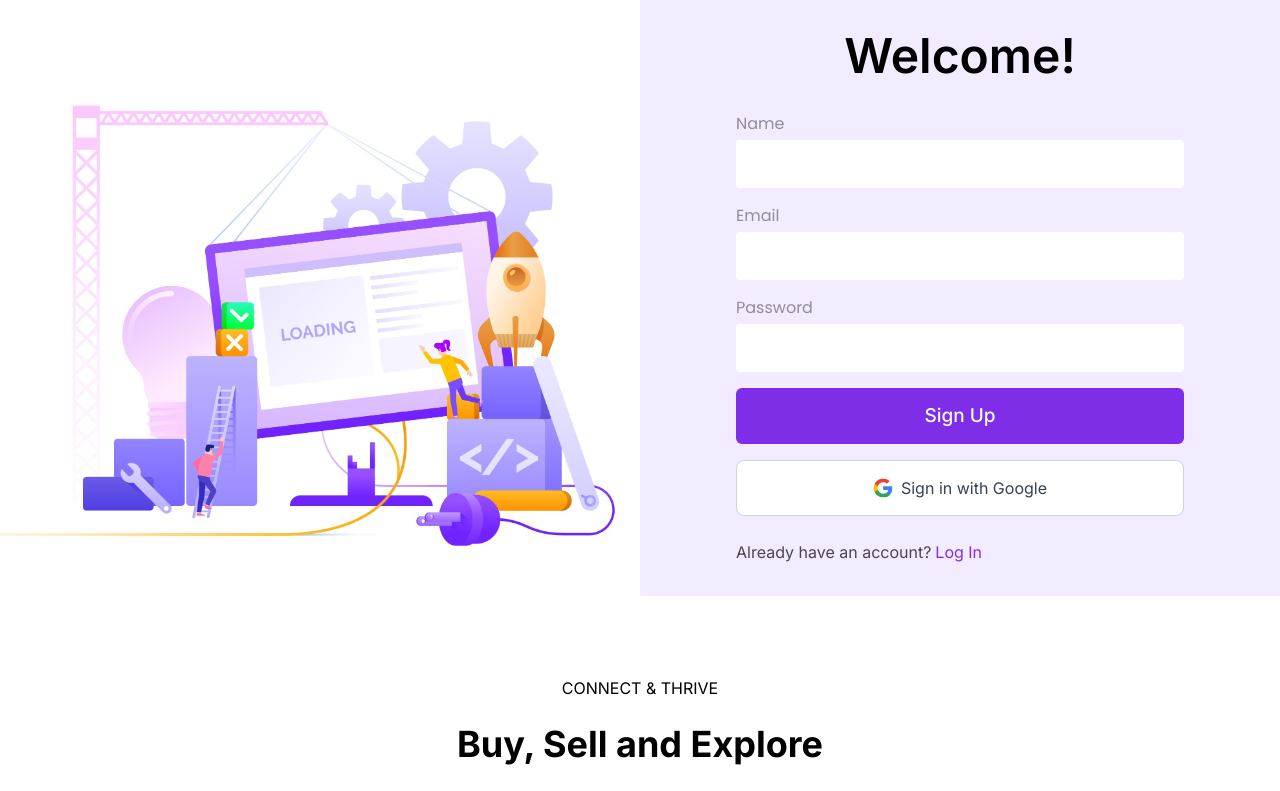
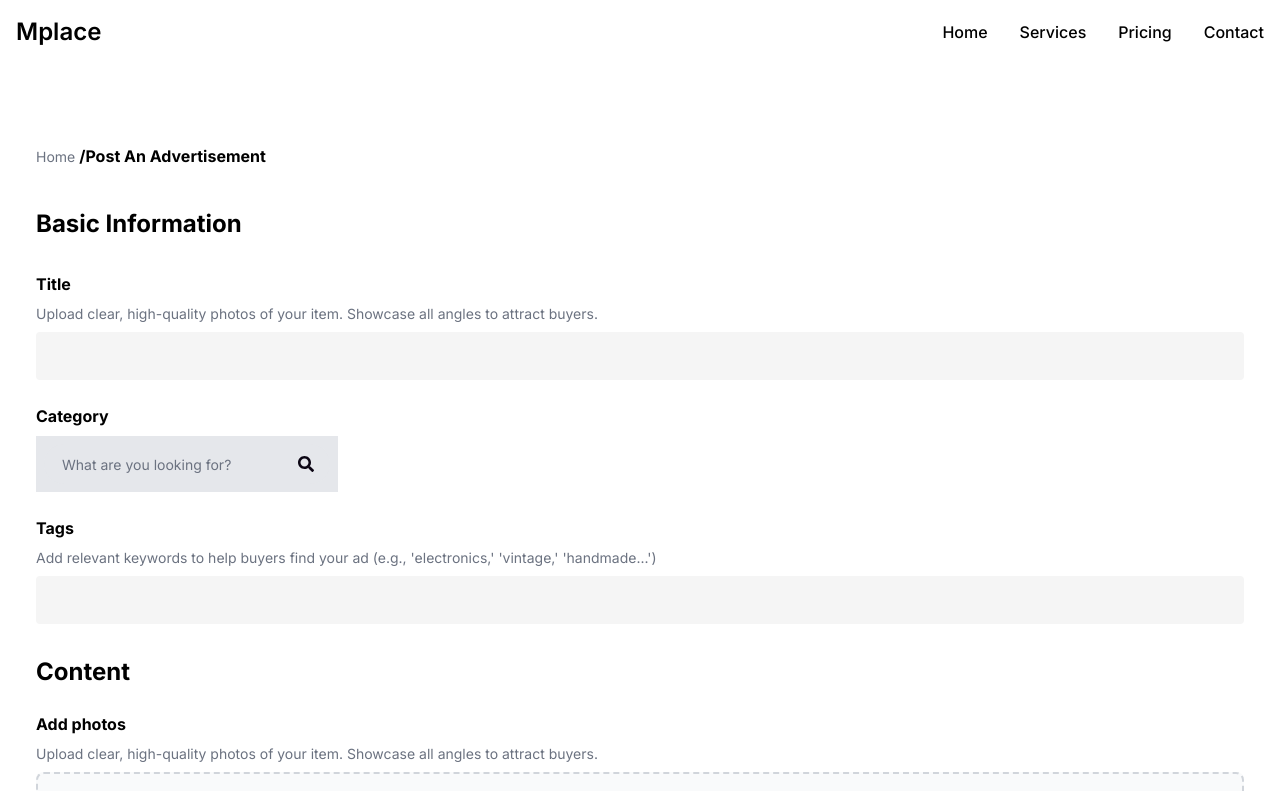
Before and after one commit to ChamudithaWasala0423/MPlace-Online-Marketplace, a Next.js app in the folder client/: page / in a window 1280 px wide. Shown: the top 791 px of the page. Built offline with nearby package versions, Linux system fonts and the light colour scheme.

Commit message:
redesign search bar component

```diff
--- a/client/src/app/page.tsx
+++ b/client/src/app/page.tsx
@@ -12,7 +12,7 @@ import EditAddPage from './pages/editadd';
 const Page: React.FC = () => {
   return (
     <>
-     <Signup/>
+     <EditAddPage/>
     </>
   );
 };
--- a/client/src/components/searchbar.tsx
+++ b/client/src/components/searchbar.tsx
@@ -1,16 +1,13 @@
-'use client';  // Add this line at the top
+'use client';
 
 import React, { useState, ChangeEvent, KeyboardEvent } from 'react';
 import { FaSearch } from 'react-icons/fa';
 
 type SearchBarProps = {
   onSearch: (value: string) => void;
-  customWidth?: string; // Add customWidth prop
-  placeholder?: string;
-
 };
 
-const SearchBar = ({ onSearch,customWidth ,placeholder}: SearchBarProps) => {
+const SearchBar = ({ onSearch }: SearchBarProps) => {
   const [value, setValue] = useState('');
 
   const searchHandler = (event: ChangeEvent<HTMLInputElement>) => {
@@ -23,21 +20,20 @@ const SearchBar = ({ onSearch,customWidth ,placeholder}: SearchBarProps) => {
     }
   };
 
-  return (<>
-    <div className="relative ${customWidth} h-auto p-2  rounded flex items-center">
+  return (
+    <div className="relative flex items-center w-3/4 md:w-1/4 p-2 rounded-corner bg-gray-200">
       <input
         type="search"
-        placeholder={placeholder || "What are you looking for?"}
-        className="bg-tertiary-500 h-10 px-4 pr-12 w-full rounded text-sm border-2 border-transparent hover:border-primary-500 focus:border-primary-500 focus:outline-none transition-colors duration-200"
+        placeholder="What are you looking for?"
+        className="w-full h-10 px-4 pr-10 text-sm text-black placeholder-gray-500 bg-gray-200 rounded-full border-2 border-transparent focus:outline-none hover:border-primary-500 focus:border-primary-500 transition-colors duration-200"
         onChange={searchHandler}
         onKeyDown={handleKeyDown}
         value={value}
       />
-      <button type="submit" className="absolute right-0 top-0 bottom-2 mt-2 mr-3">
-        <FaSearch className="h-4 w-4 text-[#7e2ee7]" />
+      <button type="submit" className="absolute right-6 top-1/2 transform -translate-y-1/2">
+        <FaSearch className="h-4 w-4 text-[#0b0513]" />
       </button>
     </div>
-    </>
   );
 };
 
```
